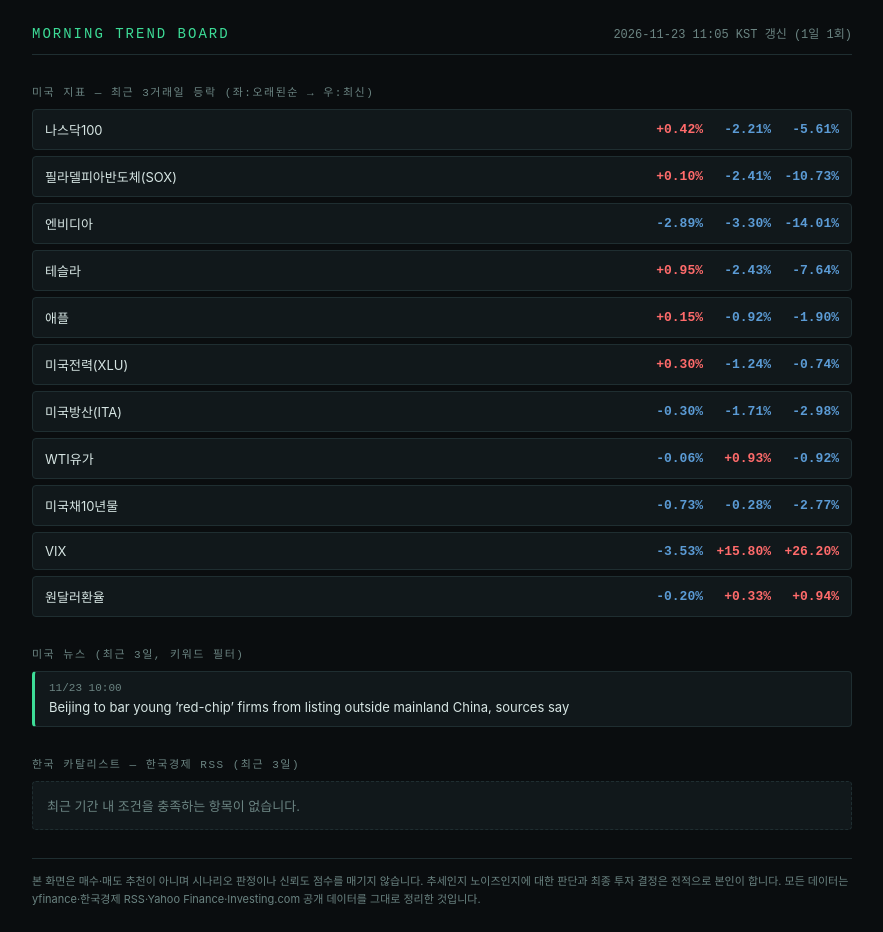
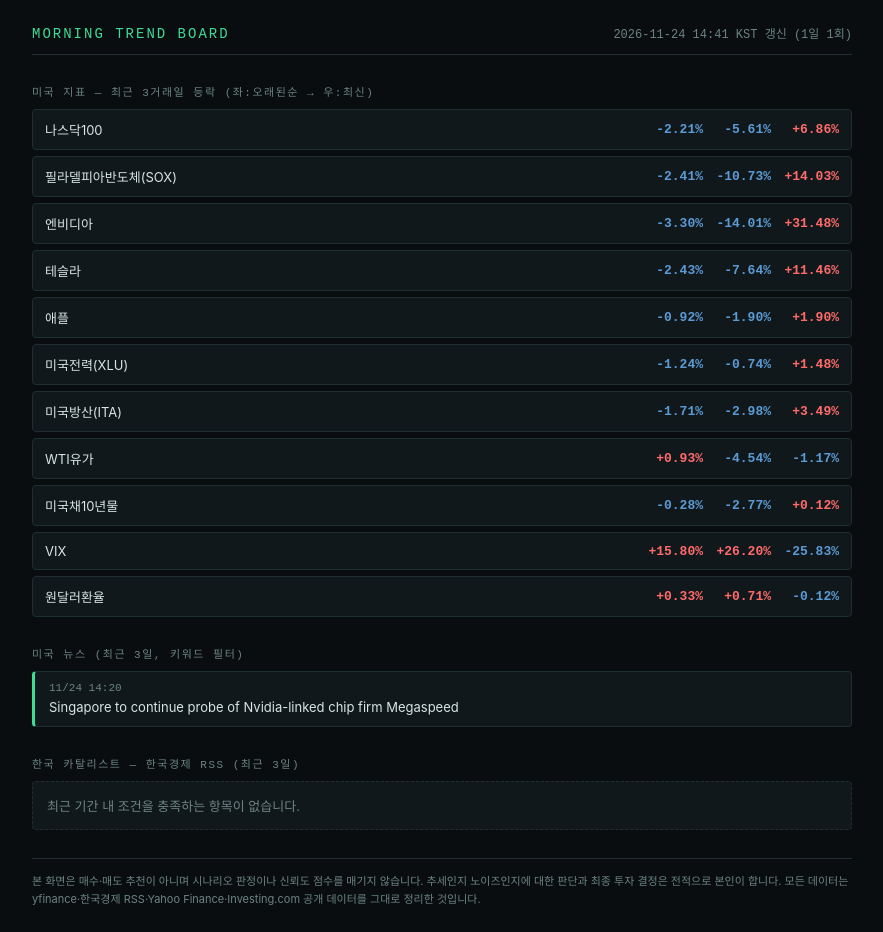
Before and after one commit to Joophila/stock, a plain HTML site: page docs/index.html in a window 1280 px wide. Shown: the whole page, without its empty margins (198-1081 px from the left). Drawn offline with Linux system fonts and the light colour scheme; a web font is replaced by a local one.

Commit message:
trend board update 2026-11-24

```diff
--- a/docs/index.html
+++ b/docs/index.html
@@ -3,7 +3,7 @@
 <head>
 <meta charset="UTF-8">
 <meta name="viewport" content="width=device-width, initial-scale=1">
-<title>모닝 트렌드 보드 — 2026-11-23 11:05 KST</title>
+<title>모닝 트렌드 보드 — 2026-11-24 14:41 KST</title>
 <link rel="stylesheet" crossorigin
   href="https://cdn.jsdelivr.net/gh/orioncactus/pretendard@v1.3.9/dist/web/static/pretendard.css">
 <style>
@@ -39,61 +39,61 @@
   <div class="shell">
     <div class="header">
       <div class="title">Morning Trend Board</div>
-      <div class="time">2026-11-23 11:05 KST 갱신 (1일 1회)</div>
+      <div class="time">2026-11-24 14:41 KST 갱신 (1일 1회)</div>
     </div>
 
     <div class="section-label">미국 지표 — 최근 3거래일 등락 (좌:오래된순 → 우:최신)</div>
 
         <div class="ind-row">
           <div class="ind-name">나스닥100</div>
-          <div class="ind-trend"><span class="chip" style="color:var(--up-red)">+0.42%</span><span class="chip" style="color:var(--down-blue)">-2.21%</span><span class="chip" style="color:var(--down-blue)">-5.61%</span></div>
+          <div class="ind-trend"><span class="chip" style="color:var(--down-blue)">-2.21%</span><span class="chip" style="color:var(--down-blue)">-5.61%</span><span class="chip" style="color:var(--up-red)">+6.86%</span></div>
         </div>
         <div class="ind-row">
           <div class="ind-name">필라델피아반도체(SOX)</div>
-          <div class="ind-trend"><span class="chip" style="color:var(--up-red)">+0.10%</span><span class="chip" style="color:var(--down-blue)">-2.41%</span><span class="chip" style="color:var(--down-blue)">-10.73%</span></div>
+          <div class="ind-trend"><span class="chip" style="color:var(--down-blue)">-2.41%</span><span class="chip" style="color:var(--down-blue)">-10.73%</span><span class="chip" style="color:var(--up-red)">+14.03%</span></div>
         </div>
         <div class="ind-row">
           <div class="ind-name">엔비디아</div>
-          <div class="ind-trend"><span class="chip" style="color:var(--down-blue)">-2.89%</span><span class="chip" style="color:var(--down-blue)">-3.30%</span><span class="chip" style="color:var(--down-blue)">-14.01%</span></div>
+          <div class="ind-trend"><span class="chip" style="color:var(--down-blue)">-3.30%</span><span class="chip" style="color:var(--down-blue)">-14.01%</span><span class="chip" style="color:var(--up-red)">+31.48%</span></div>
         </div>
         <div class="ind-row">
           <div class="ind-name">테슬라</div>
-          <div class="ind-trend"><span class="chip" style="color:var(--up-red)">+0.95%</span><span class="chip" style="color:var(--down-blue)">-2.43%</span><span class="chip" style="color:var(--down-blue)">-7.64%</span></div>
+          <div class="ind-trend"><span class="chip" style="color:var(--down-blue)">-2.43%</span><span class="chip" style="color:var(--down-blue)">-7.64%</span><span class="chip" style="color:var(--up-red)">+11.46%</span></div>
         </div>
         <div class="ind-row">
           <div class="ind-name">애플</div>
-          <div class="ind-trend"><span class="chip" style="color:var(--up-red)">+0.15%</span><span class="chip" style="color:var(--down-blue)">-0.92%</span><span class="chip" style="color:var(--down-blue)">-1.90%</span></div>
+          <div class="ind-trend"><span class="chip" style="color:var(--down-blue)">-0.92%</span><span class="chip" style="color:var(--down-blue)">-1.90%</span><span class="chip" style="color:var(--up-red)">+1.90%</span></div>
         </div>
         <div class="ind-row">
           <div class="ind-name">미국전력(XLU)</div>
-          <div class="ind-trend"><span class="chip" style="color:var(--up-red)">+0.30%</span><span class="chip" style="color:var(--down-blue)">-1.24%</span><span class="chip" style="color:var(--down-blue)">-0.74%</span></div>
+          <div class="ind-trend"><span class="chip" style="color:var(--down-blue)">-1.24%</span><span class="chip" style="color:var(--down-blue)">-0.74%</span><span class="chip" style="color:var(--up-red)">+1.48%</span></div>
         </div>
         <div class="ind-row">
           <div class="ind-name">미국방산(ITA)</div>
-          <div class="ind-trend"><span class="chip" style="color:var(--down-blue)">-0.30%</span><span class="chip" style="color:var(--down-blue)">-1.71%</span><span class="chip" style="color:var(--down-blue)">-2.98%</span></div>
+          <div class="ind-trend"><span class="chip" style="color:var(--down-blue)">-1.71%</span><span class="chip" style="color:var(--down-blue)">-2.98%</span><span class="chip" style="color:var(--up-red)">+3.49%</span></div>
         </div>
         <div class="ind-row">
           <div class="ind-name">WTI유가</div>
-          <div class="ind-trend"><span class="chip" style="color:var(--down-blue)">-0.06%</span><span class="chip" style="color:var(--up-red)">+0.93%</span><span class="chip" style="color:var(--down-blue)">-0.92%</span></div>
+          <div class="ind-trend"><span class="chip" style="color:var(--up-red)">+0.93%</span><span class="chip" style="color:var(--down-blue)">-4.54%</span><span class="chip" style="color:var(--down-blue)">-1.17%</span></div>
         </div>
         <div class="ind-row">
           <div class="ind-name">미국채10년물</div>
-          <div class="ind-trend"><span class="chip" style="color:var(--down-blue)">-0.73%</span><span class="chip" style="color:var(--down-blue)">-0.28%</span><span class="chip" style="color:var(--down-blue)">-2.77%</span></div>
+          <div class="ind-trend"><span class="chip" style="color:var(--down-blue)">-0.28%</span><span class="chip" style="color:var(--down-blue)">-2.77%</span><span class="chip" style="color:var(--up-red)">+0.12%</span></div>
         </div>
         <div class="ind-row">
           <div class="ind-name">VIX</div>
-          <div class="ind-trend"><span class="chip" style="color:var(--down-blue)">-3.53%</span><span class="chip" style="color:var(--up-red)">+15.80%</span><span class="chip" style="color:var(--up-red)">+26.20%</span></div>
+          <div class="ind-trend"><span class="chip" style="color:var(--up-red)">+15.80%</span><span class="chip" style="color:var(--up-red)">+26.20%</span><span class="chip" style="color:var(--down-blue)">-25.83%</span></div>
         </div>
         <div class="ind-row">
           <div class="ind-name">원달러환율</div>
-          <div class="ind-trend"><span class="chip" style="color:var(--down-blue)">-0.20%</span><span class="chip" style="color:var(--up-red)">+0.33%</span><span class="chip" style="color:var(--up-red)">+0.94%</span></div>
+          <div class="ind-trend"><span class="chip" style="color:var(--up-red)">+0.33%</span><span class="chip" style="color:var(--up-red)">+0.71%</span><span class="chip" style="color:var(--down-blue)">-0.12%</span></div>
         </div>
 
     <div class="section-label">미국 뉴스 (최근 3일, 키워드 필터)</div>
 
-            <a class="news-card" href="https://www.investing.com/news/stock-market-news/beijing-to-bar-young-redchip-firms-from-listing-outside-mainland-china-sources-say-5044173" target="_blank" rel="noopener">
-              <div class="news-meta">11/23 10:00 </div>
-              <div class="news-title">Beijing to bar young ’red-chip’ firms from listing outside mainland China, sources say</div>
+            <a class="news-card" href="https://www.investing.com/news/stock-market-news/singapore-to-continue-probe-of-nvidialinked-chip-firm-megaspeed-93CH-5047053" target="_blank" rel="noopener">
+              <div class="news-meta">11/24 14:20 </div>
+              <div class="news-title">Singapore to continue probe of Nvidia-linked chip firm Megaspeed</div>
             </a>
 
     <div class="section-label">한국 카탈리스트 — 한국경제 RSS (최근 3일)</div>
```
